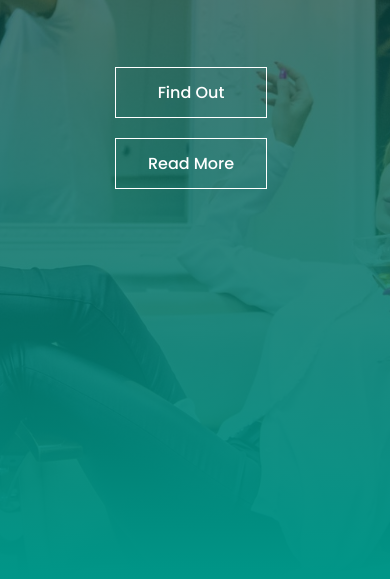
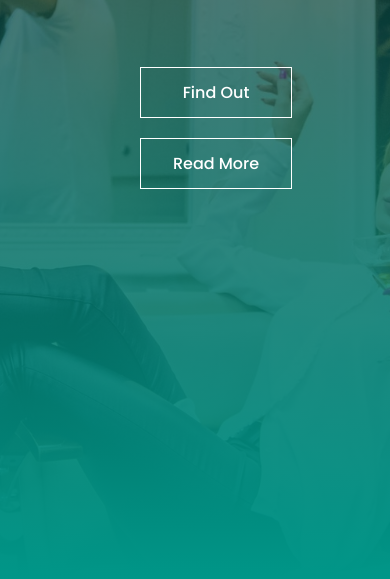
Before and after one commit to ShohanShabbir/Hair-Studio, a plain HTML site: page index.html in a window 390 px wide. Shown: the part 265-844 px from the top of the page. Drawn offline with Linux system fonts and the light colour scheme.

Commit message:
Update style.css

```diff
--- a/style.css
+++ b/style.css
@@ -414,7 +414,7 @@ hr{
     }
     .banner-btn {
 
-        margin-left: 105px;
+        margin-left: 130px;
     }
 
     .banner-btn a{
```
